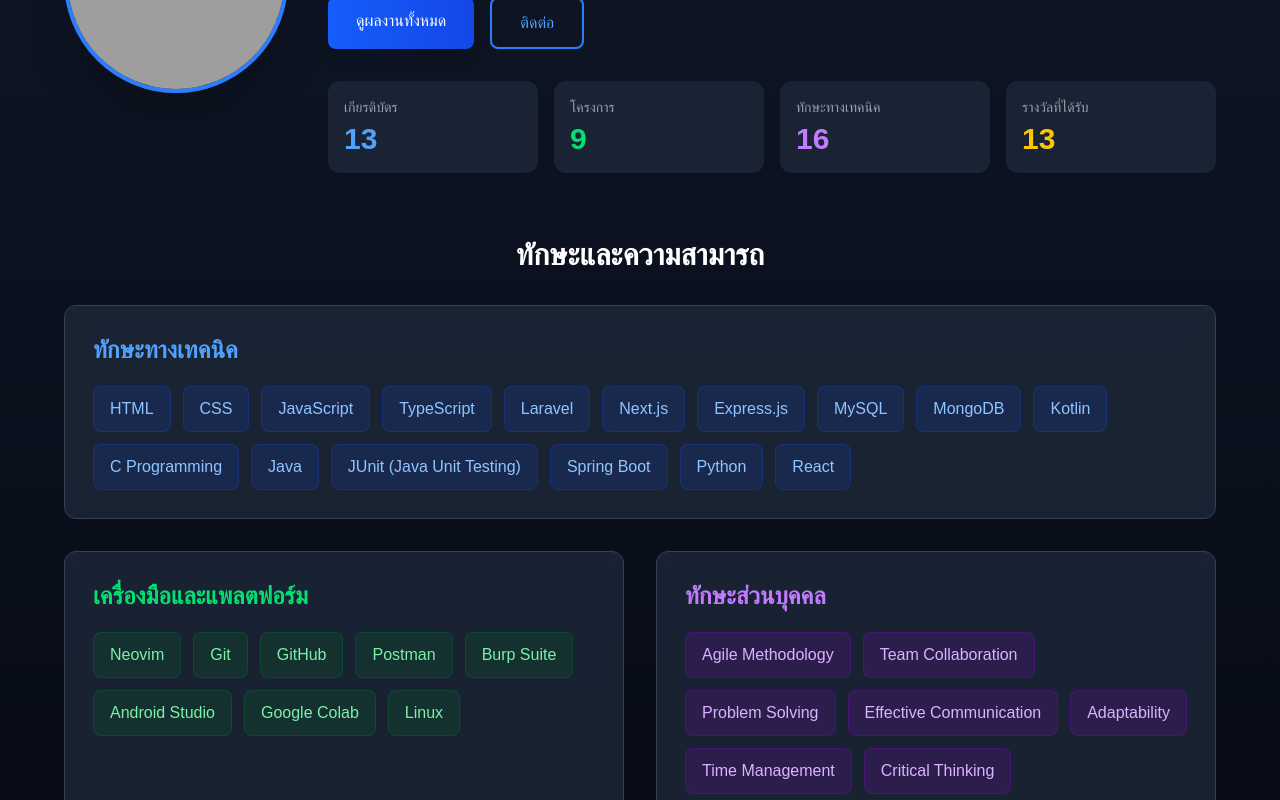
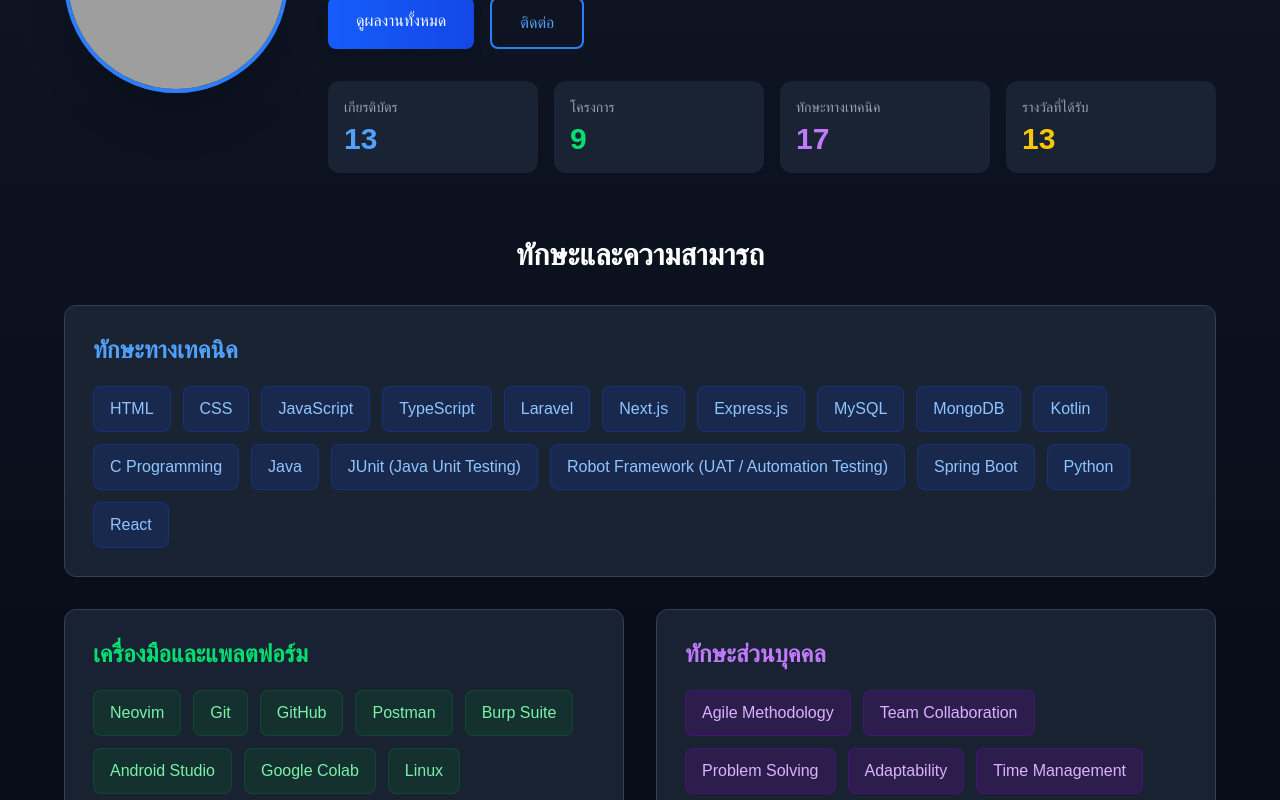
Before and after one commit to JengCharat/portfolio_website, a Next.js app in the folder portfolio_website/: page /new_portfolio/ in a window 1280 px wide. Shown: the part 440-1240 px from the top of the page. Built offline with nearby package versions, Linux system fonts and the light colour scheme; grey boxes are pictures that could not be loaded.

Commit message:
add robot framework

```diff
--- a/portfolio_website/app/page.tsx
+++ b/portfolio_website/app/page.tsx
@@ -240,7 +240,7 @@ export default function Home(){
     const technicalskill:TechnicalSkillItem[] = [
         {skill:'HTML'},{skill:'CSS'},{skill:'JavaScript'},{skill:'TypeScript'},{skill:'Laravel'},
         {skill:'Next.js'},{skill:'Express.js'},{skill:'MySQL'},{skill:"MongoDB"},{skill:'Kotlin'},
-        {skill:'C Programming'},{skill:'Java'}, { skill: 'JUnit (Java Unit Testing)' },{skill:'Spring Boot'},{skill:"Python"},{skill:'React'}
+        {skill:'C Programming'},{skill:'Java'}, { skill: 'JUnit (Java Unit Testing)' },{ skill: 'Robot Framework (UAT / Automation Testing)' },{skill:'Spring Boot'},{skill:"Python"},{skill:'React'}
     ]
 
     const toolandplatform:ToolAndPlatformItem[] = [
@@ -251,9 +251,8 @@ export default function Home(){
 
     const softskill:SoftSkillItem[] = [
       { skill: "Agile Methodology" }, { skill: "Team Collaboration" }, { skill: "Problem Solving" },
-      { skill: "Effective Communication" }, { skill: "Adaptability" }, { skill: "Time Management" },
-      { skill: "Critical Thinking" }, { skill: "Self-Directed Learning" }, { skill: "Leadership" },
-      { skill: "Project Management" }
+     { skill: "Adaptability" }, { skill: "Time Management" },
+     { skill: "Self-Directed Learning" }, { skill: "Leadership" },
     ]
 
     const handlePrevImage = () => {
```
